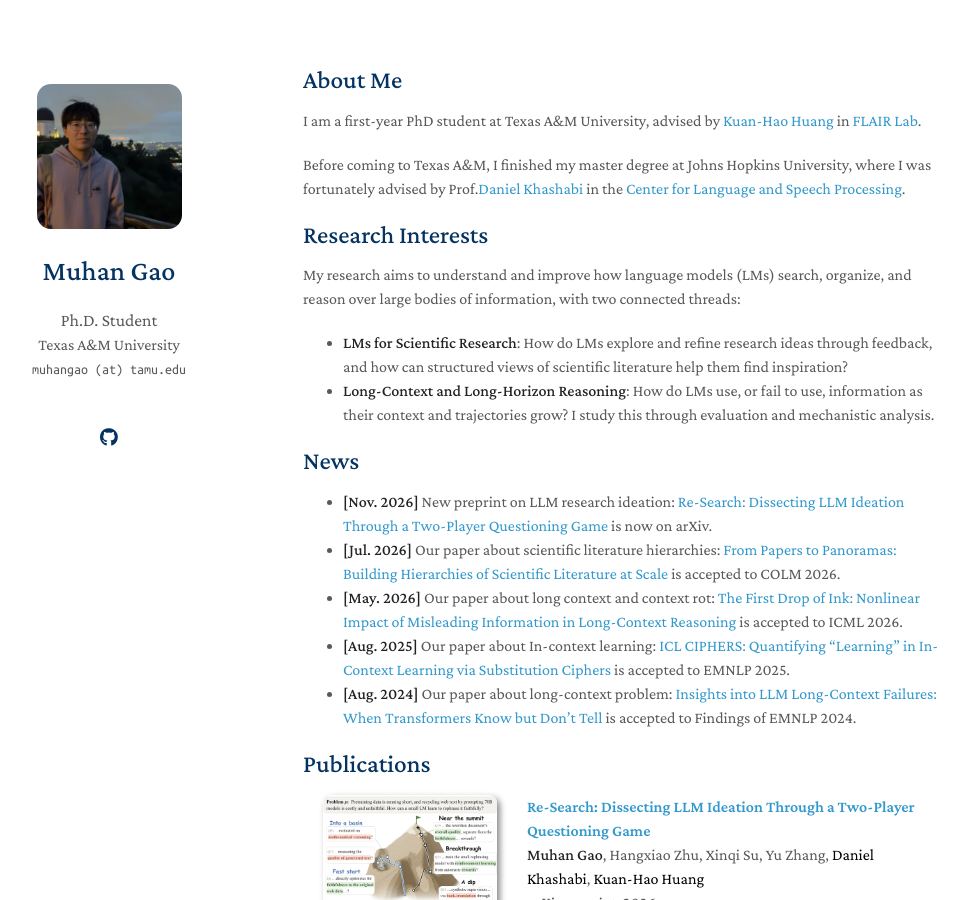
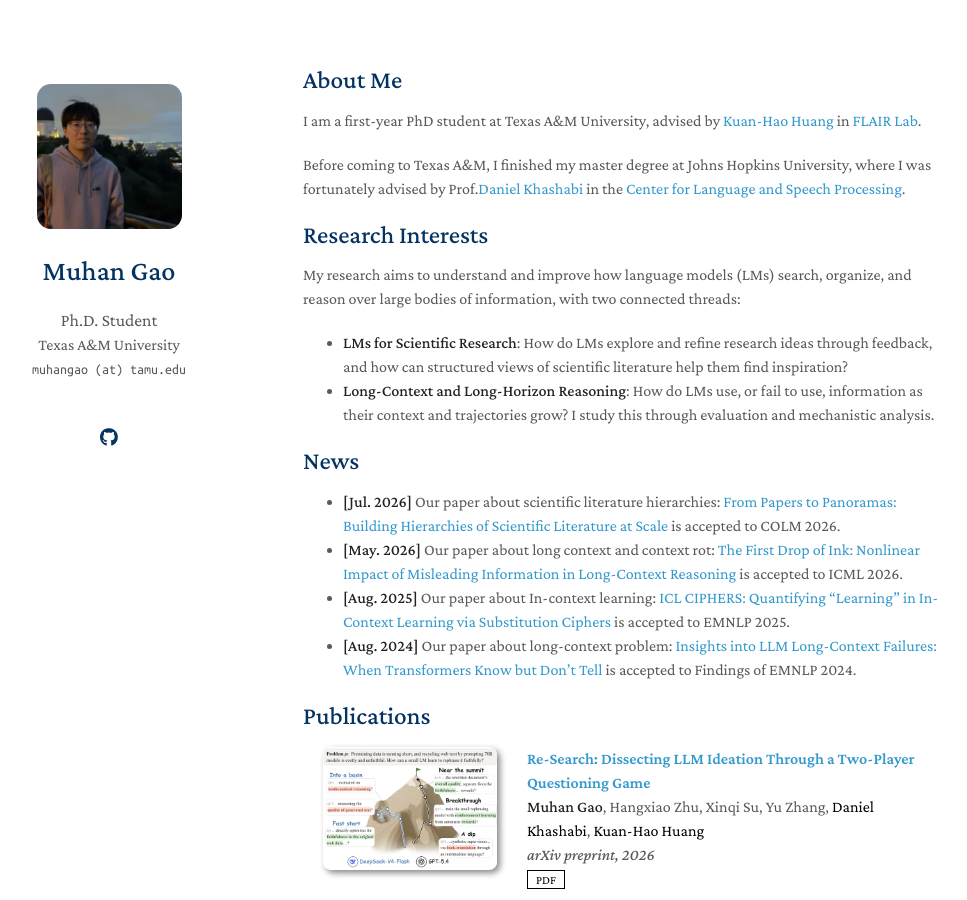
Before and after one commit to muhangao/muhan-website, a Jekyll site: the page built from index.md, in a window 1280 px wide and 900 px high. Shown: the whole window, without its empty margins (167-1134 px from the left). Built offline with Jekyll 4.4.1, drawn with Linux system fonts in a browser that asks for light colours; a style sheet for code colours, icons or effects is not loaded; our own code applies the rules of GitHub Pages for plain Markdown files.

Commit message:
Remove Re-Search news item
Co-Authored-By: Claude Opus 5.5 <noreply@anthropic.com>

```diff
--- a/index.md
+++ b/index.md
@@ -17,7 +17,6 @@ My research aims to understand and improve how language models (LMs) search, org
 
 ## News
 
-- **[Nov. 2026]** New preprint on LLM research ideation: [Re-Search: Dissecting LLM Ideation Through a Two-Player Questioning Game](https://arxiv.org/abs/2611.14487) is now on arXiv.
 - **[Jul. 2026]** Our paper about scientific literature hierarchies: [From Papers to Panoramas: Building Hierarchies of Scientific Literature at Scale](https://arxiv.org/abs/2504.13834) is accepted to COLM 2026.
 - **[May. 2026]** Our paper about long context and context rot: [The First Drop of Ink: Nonlinear Impact of Misleading Information in Long-Context Reasoning](https://arxiv.org/abs/2605.10828v1) is accepted to ICML 2026.
 - **[Aug. 2025]** Our paper about In-context learning: [ICL CIPHERS: Quantifying "Learning" in In-Context Learning via Substitution Ciphers](https://arxiv.org/abs/2504.19395) is accepted to EMNLP 2025.
```
